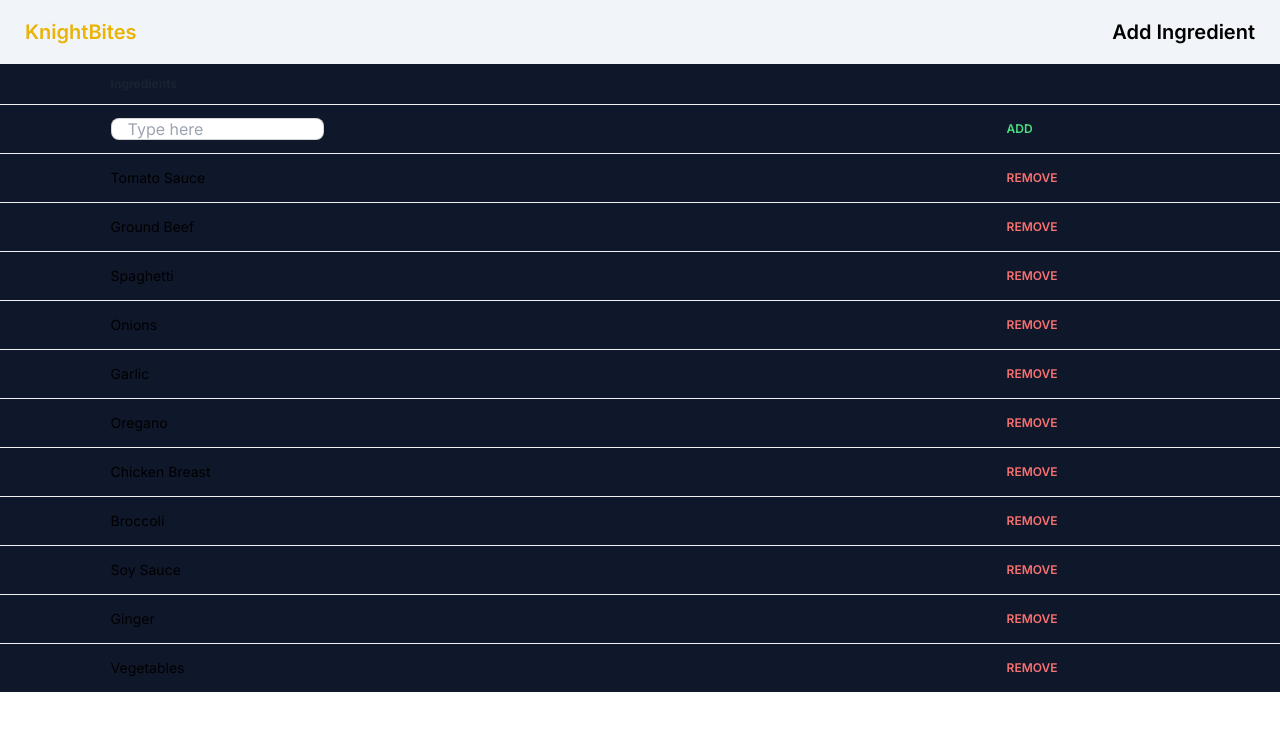
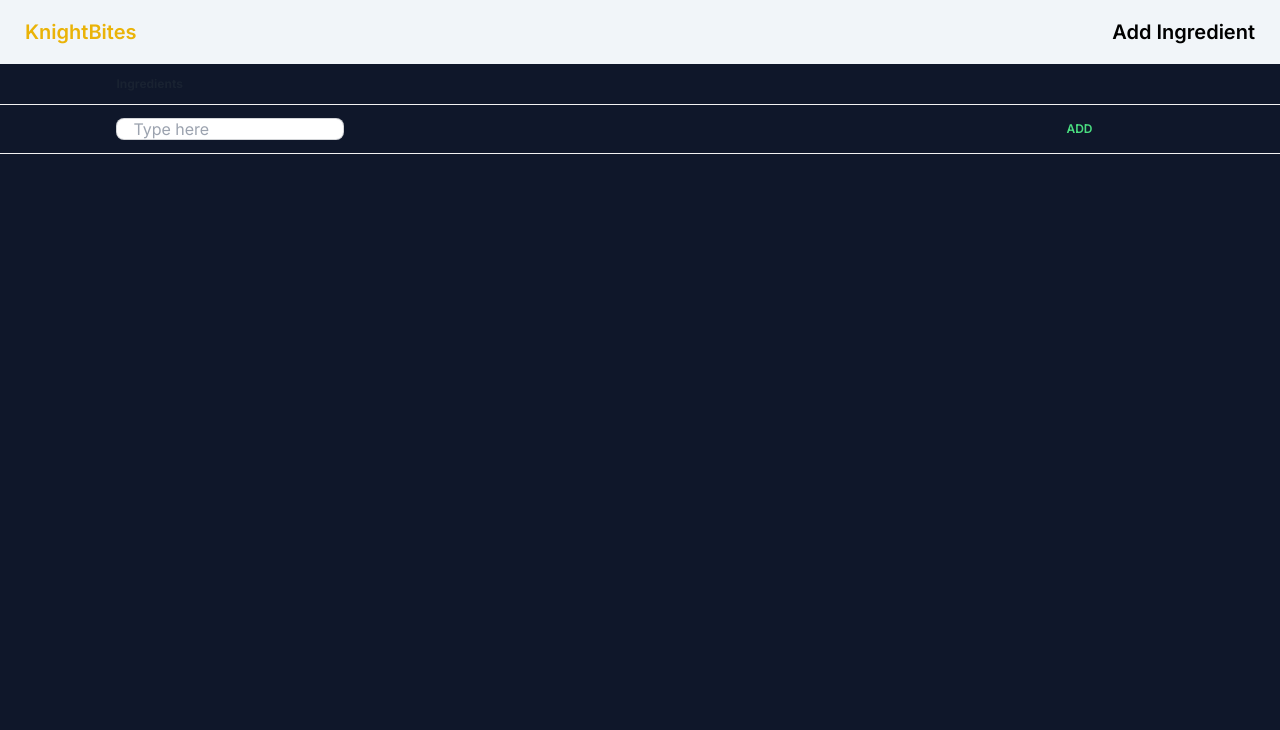
Before and after one commit to levyjonathan31/KnightHacksRecipeSite, a Next.js app in the folder knighthacks-recipe-site/: page /Fridge in a window 1280 px wide. Shown: the top 730 px of the page. Built offline with nearby package versions, Linux system fonts and the light colour scheme.

Commit message:
add remove ingredient functional

```diff
--- a/knighthacks-recipe-site/app/Fridge/page.jsx
+++ b/knighthacks-recipe-site/app/Fridge/page.jsx
@@ -1,24 +1,38 @@
+"use client";
+
 import { NavBar } from "../components/NavBar.jsx";
 import { Table } from "../components/TableIngredients.jsx";
+import { useState } from "react";
+
 const header = ["Ingredients"];
-const ingredients = [
-  ["Tomato Sauce"],
-  ["Ground Beef"],
-  ["Spaghetti"],
-  ["Onions"],
-  ["Garlic"],
-  ["Oregano"],
-  ["Chicken Breast"],
-  ["Broccoli"],
-  ["Soy Sauce"],
-  ["Ginger"],
-  ["Vegetables"],
-];
+
 export default function Home() {
+  const [ingredients, setIngredients] = useState([]);
+
+  // Function to add the ingredients list
+  const addIngredient = (newValue) => {
+    setIngredients((prevIngredients) => [[newValue], ...prevIngredients]);
+  };
+
+  // Function to remove an ingredient
+  const removeIngredient = (index) => {
+    setIngredients((prevIngredients) => {
+      const updatedIngredients = [...prevIngredients];
+
+      updatedIngredients.splice(index, 1);
+      return updatedIngredients;
+    });
+  };
   return (
     <div>
       <NavBar />
-      <Table header={header} inputs={ingredients} />
+      <Table
+        header={header}
+        inputs={ingredients}
+        onAdd={addIngredient}
+        onRemove={removeIngredient}
+      />
+      <div className="bg-slate-900 h-screen"></div>
     </div>
   );
 }
--- a/knighthacks-recipe-site/app/components/InputIngredient.jsx
+++ b/knighthacks-recipe-site/app/components/InputIngredient.jsx
@@ -1,4 +1,7 @@
-function InputIngredient() {
+"use client";
+import { useState } from "react";
+function InputIngredient({ onAdd }) {
+  const [newIngredient, setNewIngredient] = useState("");
   return (
     <tr>
       <td>
@@ -16,14 +19,22 @@ function InputIngredient() {
       <td>
         {
           <input
+            id="addedElement"
             type="text"
             placeholder="Type here"
             className="input input-bordered w-1/4 h-3/4 text-s"
+            value={newIngredient}
+            onChange={(e) => setNewIngredient(e.target.value)}
           />
         }
       </td>
       <th>
-        <button className="btn btn-ghost btn-xs text-green-400">Add</button>
+        <button
+          onClick={() => onAdd(newIngredient)}
+          className="btn btn-ghost btn-xs text-green-400"
+        >
+          Add
+        </button>
       </th>
     </tr>
   );
--- a/knighthacks-recipe-site/app/components/RowIngredient.jsx
+++ b/knighthacks-recipe-site/app/components/RowIngredient.jsx
@@ -1,4 +1,5 @@
-function TableRow({ inputs }) {
+function TableRow({ inputs, onRemove, index }) {
+  console.log("key: " + index);
   return (
     <tr>
       <td>
@@ -18,7 +19,12 @@ function TableRow({ inputs }) {
       ))}
 
       <th>
-        <button className="btn btn-ghost btn-xs text-red-400">Remove</button>
+        <button
+          onClick={() => onRemove(index)}
+          className="btn btn-ghost btn-xs text-red-400"
+        >
+          Remove
+        </button>
       </th>
     </tr>
   );
--- a/knighthacks-recipe-site/app/components/TableIngredients.jsx
+++ b/knighthacks-recipe-site/app/components/TableIngredients.jsx
@@ -1,6 +1,6 @@
 import { TableRow } from "./RowIngredient";
 import { InputIngredient } from "./InputIngredient";
-function Table({ header, inputs }) {
+function Table({ header, inputs, onAdd, onRemove }) {
   return (
     <div className="overflow-x-auto bg-slate-900">
       <table className="table">
@@ -14,9 +14,9 @@ function Table({ header, inputs }) {
           </tr>
         </thead>
         <tbody>
-          <InputIngredient />
+          <InputIngredient onAdd={onAdd} index={inputs.length} />
           {inputs.map((input, index) => (
-            <TableRow key={index} inputs={input} />
+            <TableRow onRemove={onRemove} index={index} inputs={input} />
           ))}
         </tbody>
       </table>
--- a/knighthacks-recipe-site/app/components/TableRecipes.jsx
+++ b/knighthacks-recipe-site/app/components/TableRecipes.jsx
@@ -1,5 +1,5 @@
 import { TableRow } from "./RowRecipe";
-function Table({ header, inputs }) {
+function Table({ header, inputs, onAdd, onRemove }) {
   return (
     <div className="overflow-x-auto bg-slate-900">
       <table className="table">
--- a/knighthacks-recipe-site/app/page.jsx
+++ b/knighthacks-recipe-site/app/page.jsx
@@ -23,6 +23,7 @@ export default function Home() {
     <div>
       <NavBar />
       <Table inputs={recipes} header={header} />
+      <div className="bg-slate-900 h-screen"></div>
     </div>
   );
 }
--- /dev/null
+++ b/knighthacks-recipe-site/app/utils/mongodb.js
@@ -0,0 +1,29 @@
+import { MongoClient } from "mongodb";
+
+if (!process.env.MONGODB_URI) {
+  throw new Error('Invalid/Missing environment variable: "MONGODB_URI"');
+}
+
+const uri = process.env.MONGODB_URI;
+const options = {};
+
+let client;
+let clientPromise;
+
+if (process.env.NODE_ENV === "development") {
+  // In development mode, use a global variable so that the value
+  // is preserved across module reloads caused by HMR (Hot Module Replacement).
+  if (!global._mongoClientPromise) {
+    client = new MongoClient(uri, options);
+    global._mongoClientPromise = client.connect();
+  }
+  clientPromise = global._mongoClientPromise;
+} else {
+  // In production mode, it's best to not use a global variable.
+  client = new MongoClient(uri, options);
+  clientPromise = client.connect();
+}
+
+// Export a module-scoped MongoClient promise. By doing this in a
+// separate module, the client can be shared across functions.
+export default clientPromise;
--- a/knighthacks-recipe-site/package.json
+++ b/knighthacks-recipe-site/package.json
@@ -9,6 +9,7 @@
     "lint": "next lint"
   },
   "dependencies": {
+    "mongodb": "^6.1.0",
     "next": "13.5.4",
     "react": "^18",
     "react-dom": "^18"
```
Also changed, not shown: 1 other file (tests, documents, lock files or other folders).
